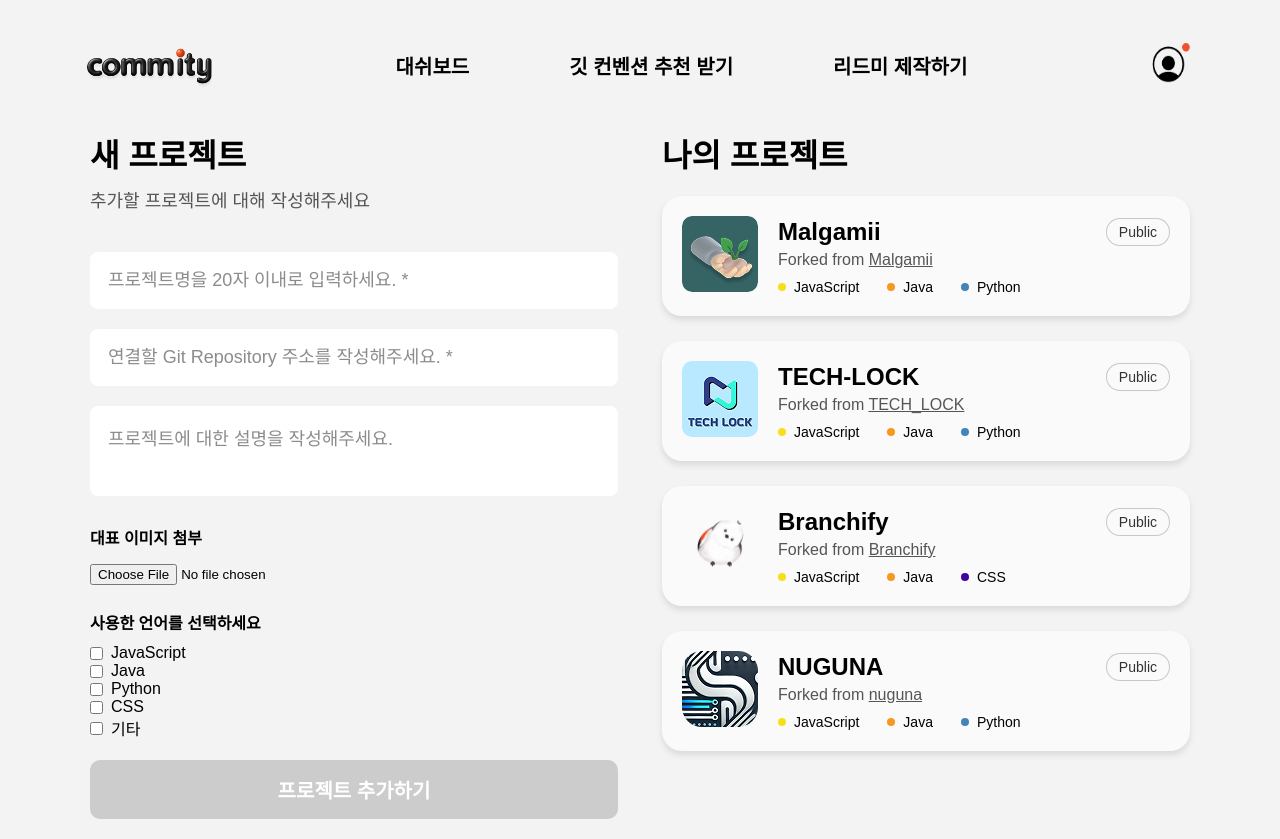
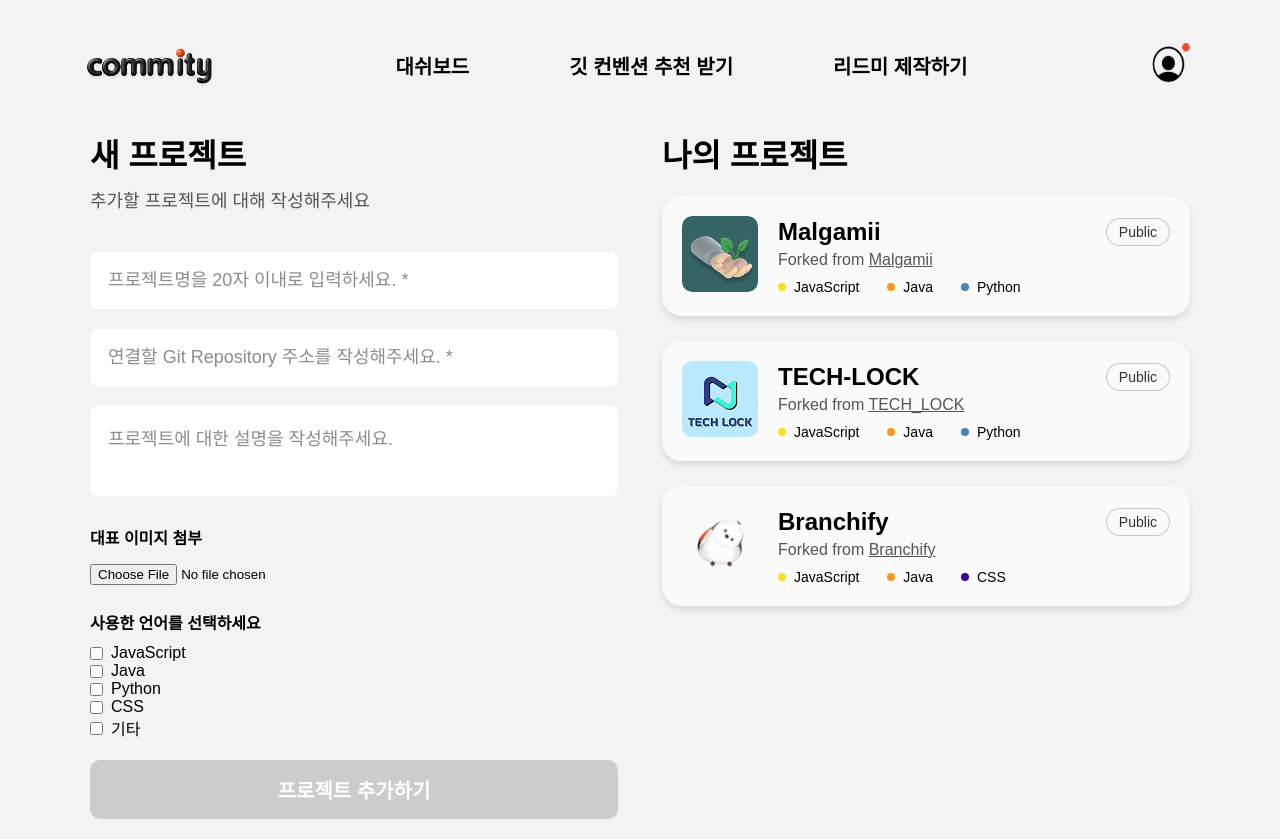
Before and after one commit to Commity-moong-hackathon/commity, a plain HTML site: page page1/page1.html in a window 1280 px wide. Drawn offline with Linux system fonts and the light colour scheme.

Commit message:
refactor: 프로젝트 한개 삭제

```diff
--- a/page1/page1.html
+++ b/page1/page1.html
@@ -171,24 +171,6 @@
                 </div>
               </div>
             </a>
-
-            <a href="../page2/page2.html" class="project-card" target="_blank">
-              <div class="project-logo">
-                <img src="../img/nuguna_logo.png" alt="NUGUNA" />
-              </div>
-              <div class="project-info">
-                <div class="project-header">
-                  <h3>NUGUNA</h3>
-                  <span class="public-badge">Public</span>
-                </div>
-                <p class="forked-from">Forked from <u>nuguna</u></p>
-                <div class="tech-stack">
-                  <span class="tech javascript">JavaScript</span>
-                  <span class="tech java">Java</span>
-                  <span class="tech python">Python</span>
-                </div>
-              </div>
-            </a>
           </div>
         </section>
       </main>
```
